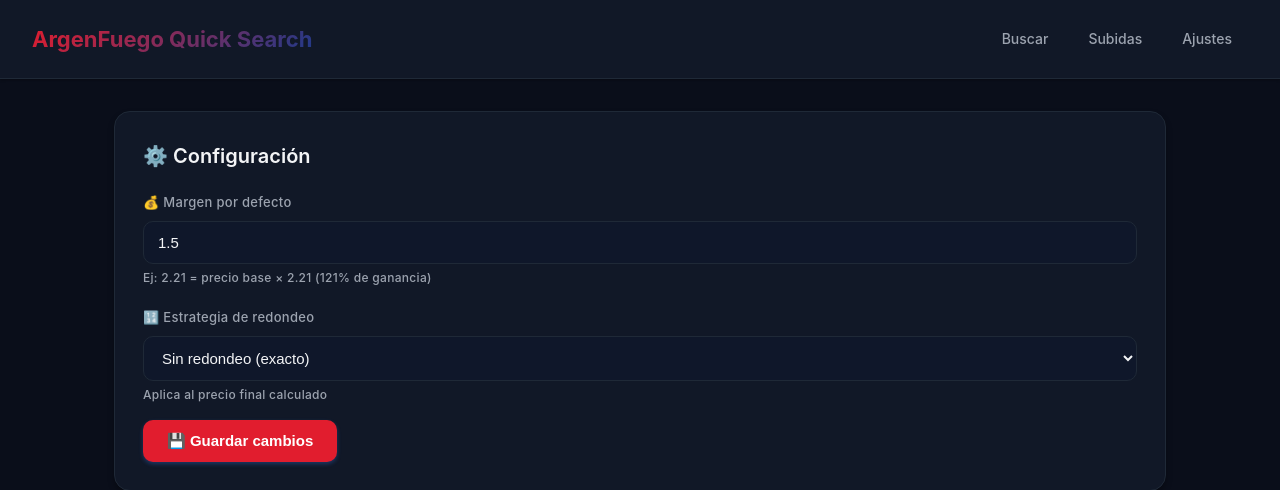
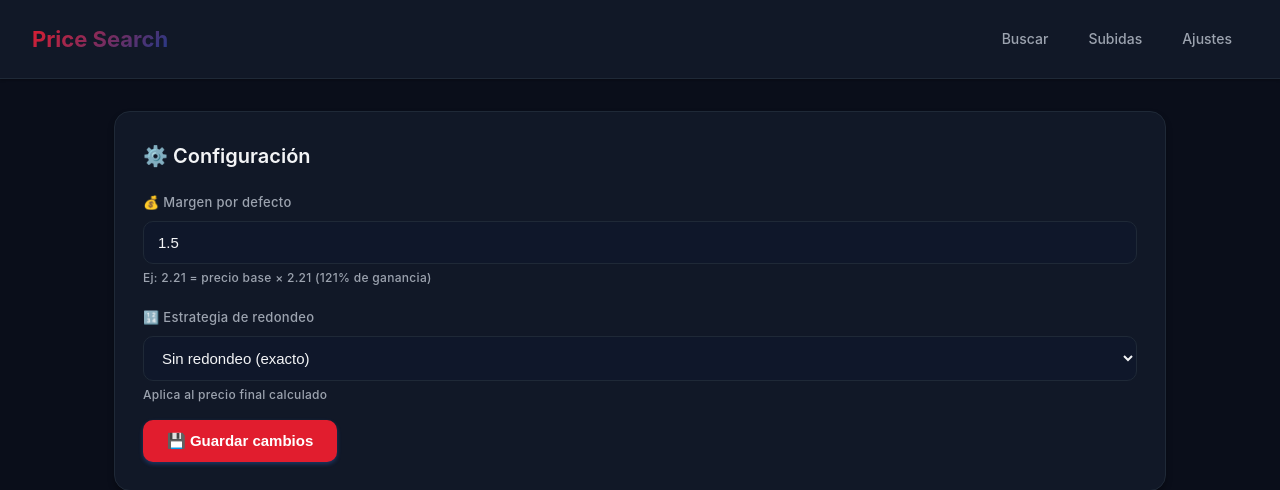
Before and after one commit to Csuarezgurruchaga/argenfuego-price-search, a FastAPI app: page /settings in a window 1280 px wide. Shown: the top 490 px of the page. Run offline with FastAPI, Linux system fonts and the light colour scheme; data comes from the database, SQL or seed files in the repository.

Commit message:
Brand text: Argenfuego SRL; title now 'Price Search'; update headers

```diff
--- a/app/templates/partials/suggestions.html
+++ b/app/templates/partials/suggestions.html
@@ -1,7 +1,7 @@
 {% if suggestions %}
 <div class="suggestions" id="suggestions-menu">
   {% for s in suggestions %}
-    <div class="suggestion-item" hx-get="/search?product_id={{ s.id }}" hx-target="#results" hx-push-url="true" hx-sync="closest form:abort" onclick="const qi=document.getElementById('q-input'); if(qi){qi.value='{{ s.name | replace("'","\'") }}';} document.getElementById('suggestions-menu').remove();">
+    <div class="suggestion-item" hx-get="/search?product_id={{ s.id }}" hx-target="#results" hx-push-url="true" hx-sync="closest form:abort" onclick="const qi=document.getElementById('q-input'); if(qi){qi.value='{{ s.name | replace("'","\'") }}';} document.getElementById('suggestions-menu').remove(); return false;">
       <div class="s-name">{{ s.name }}</div>
       <div class="s-price">${{ s.price_fmt }} {{ s.currency }}</div>
     </div>
--- a/app/templates/settings.html
+++ b/app/templates/settings.html
@@ -3,12 +3,12 @@
   <head>
     <meta charset="utf-8">
     <meta name="viewport" content="width=device-width, initial-scale=1">
-    <title>Ajustes - ArgenFuego</title>
+    <title>Ajustes - Argenfuego SRL</title>
     <link rel="stylesheet" href="/static/styles.css" />
   </head>
   <body>
     <header>
-      <h1>ArgenFuego Quick Search</h1>
+      <h1>Price Search</h1>
       <nav>
         <a href="/">Buscar</a>
         <a href="/uploads">Subidas</a>
--- a/app/templates/uploads.html
+++ b/app/templates/uploads.html
@@ -3,14 +3,14 @@
   <head>
     <meta charset="utf-8">
     <meta name="viewport" content="width=device-width, initial-scale=1">
-    <title>Subidas - ArgenFuego</title>
+    <title>Subidas - Argenfuego SRL</title>
     <link rel="stylesheet" href="/static/styles.css" />
   </head>
   <body>
     <header>
       <div class="brand" onclick="window.location.href='/'" style="cursor:pointer;">
-        <img class="brand-logo" src="/static/logo.png" alt="ArgenFuego" />
-        <h1 class="brand-name">ArgenFuego Quick Search</h1>
+        <img class="brand-logo" src="/static/logo.png" alt="Argenfuego SRL" />
+        <h1 class="brand-name">Price Search</h1>
       </div>
       <nav>
         <a href="/">Buscar</a>
```
Also changed, not shown: app/templates/index.html (+4 -4 lines).
